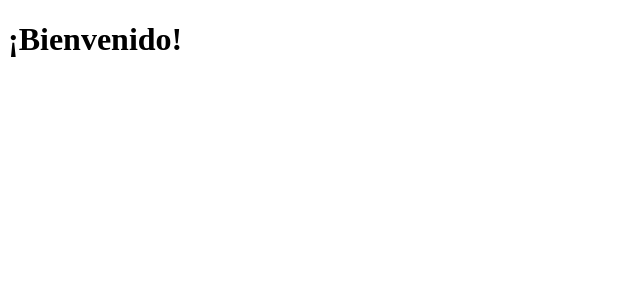
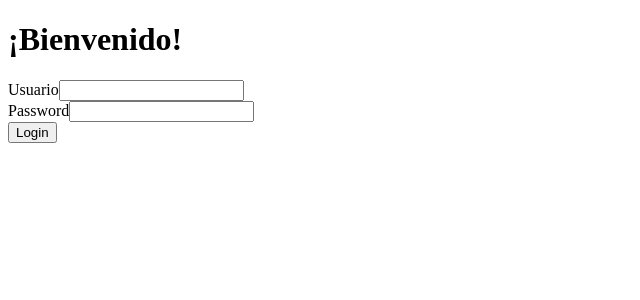
Before and after one commit to SebaM90/AGD, an Angular app in the folder proyectoAngularAGD/: page / in a window 1280 px wide. Shown: the top 300 px of the page, without its empty margins (0-640 px from the left). Built offline with nearby package versions, Linux system fonts and the light colour scheme.

Commit message:
Login funcional con servicios de API

```diff
--- a/proyectoAngularAGD/src/app/app.component.html
+++ b/proyectoAngularAGD/src/app/app.component.html
@@ -1,3 +1,6 @@
 <div>
   <h1>¡Bienvenido!</h1>
+
+  <app-login></app-login>
+
 </div>
--- a/proyectoAngularAGD/src/app/app.module.ts
+++ b/proyectoAngularAGD/src/app/app.module.ts
@@ -2,14 +2,18 @@ import { BrowserModule } from '@angular/platform-browser';
 import { NgModule } from '@angular/core';
 
 import { AppRoutingModule } from './app-routing.module';
+import { HttpClientModule } from '@angular/common/http';
 import { AppComponent } from './app.component';
+import { LoginComponent } from './components/login/login.component';
 
 @NgModule({
   declarations: [
-    AppComponent
+    AppComponent,
+    LoginComponent
   ],
   imports: [
     BrowserModule,
+    HttpClientModule,
     AppRoutingModule
   ],
   providers: [],
--- /dev/null
+++ b/proyectoAngularAGD/src/app/components/login/login.component.html
@@ -0,0 +1,7 @@
+<label for="user">Usuario</label>
+<input type="text" id="user"> <br>
+
+<label for="pass">Password</label>
+<input type="password" id="pass"> <br>
+
+<button (click)="btnLogin()">Login</button>
--- /dev/null
+++ b/proyectoAngularAGD/src/app/components/login/login.component.ts
@@ -0,0 +1,29 @@
+import { Component, OnInit } from '@angular/core';
+import { UserService } from 'src/app/services/user.service';
+import { ApiService } from 'src/app/services/api.service';
+import { LoginResponse } from 'src/app/shared/interface';
+
+@Component({
+  selector: 'app-login',
+  templateUrl: './login.component.html',
+  styleUrls: ['./login.component.scss']
+})
+export class LoginComponent implements OnInit {
+
+  constructor(
+    private _user: UserService,
+    private _api: ApiService
+  ) { }
+
+  ngOnInit() {
+  }
+
+  btnLogin(){
+    const user = (document.querySelector("#user") as HTMLInputElement).value
+    const pass = (document.querySelector("#pass") as HTMLInputElement).value
+
+    this._api.login(user, pass).subscribe( (response:LoginResponse) => {
+      console.log( response );
+    })
+  }
+}
--- /dev/null
+++ b/proyectoAngularAGD/src/app/services/api.service.ts
@@ -0,0 +1,26 @@
+import { Injectable } from '@angular/core';
+import { Observable } from 'rxjs/internal/Observable';
+import { LoginResponse } from '../shared/interface';
+import { HttpClient, HttpHeaders } from '@angular/common/http'
+
+
+@Injectable({
+  providedIn: 'root'
+})
+export class ApiService {
+
+  constructor(
+    private _http: HttpClient
+  ) { }
+
+  // api_url: string = ""
+
+  login(user: string, pass: string): Observable<LoginResponse> {
+    let headers = new HttpHeaders({
+      'Content-Type':'application/json',
+         'App-Token':'cwU8wzJLgVnt2nGf2dcYW4pDxuunAORSkdGTYtxk',
+     'Authorization':'Basic ' + btoa(user + ":" + pass)
+     });
+    return this._http.get<LoginResponse>("/glpi/apirest.php/initSession", {headers: headers})
+  }
+}
--- /dev/null
+++ b/proyectoAngularAGD/src/app/services/user.service.ts
@@ -0,0 +1,11 @@
+import { Injectable } from '@angular/core';
+
+@Injectable({
+  providedIn: 'root'
+})
+export class UserService {
+
+  constructor() { }
+
+
+}
--- /dev/null
+++ b/proyectoAngularAGD/src/app/shared/interface.ts
@@ -0,0 +1,3 @@
+export interface LoginResponse {
+    session_token: string
+}
```
Also changed, not shown: proyectoAngularAGD/src/app/components/login/login.component.scss (added).
